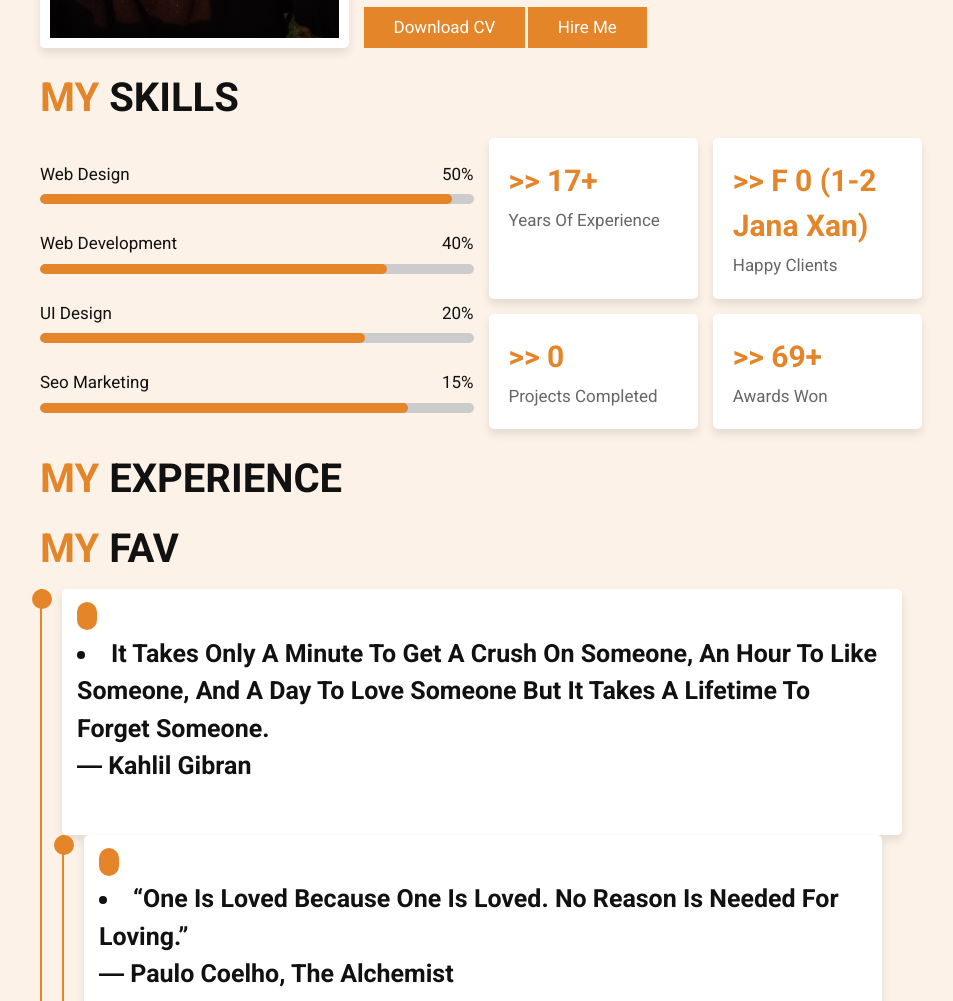
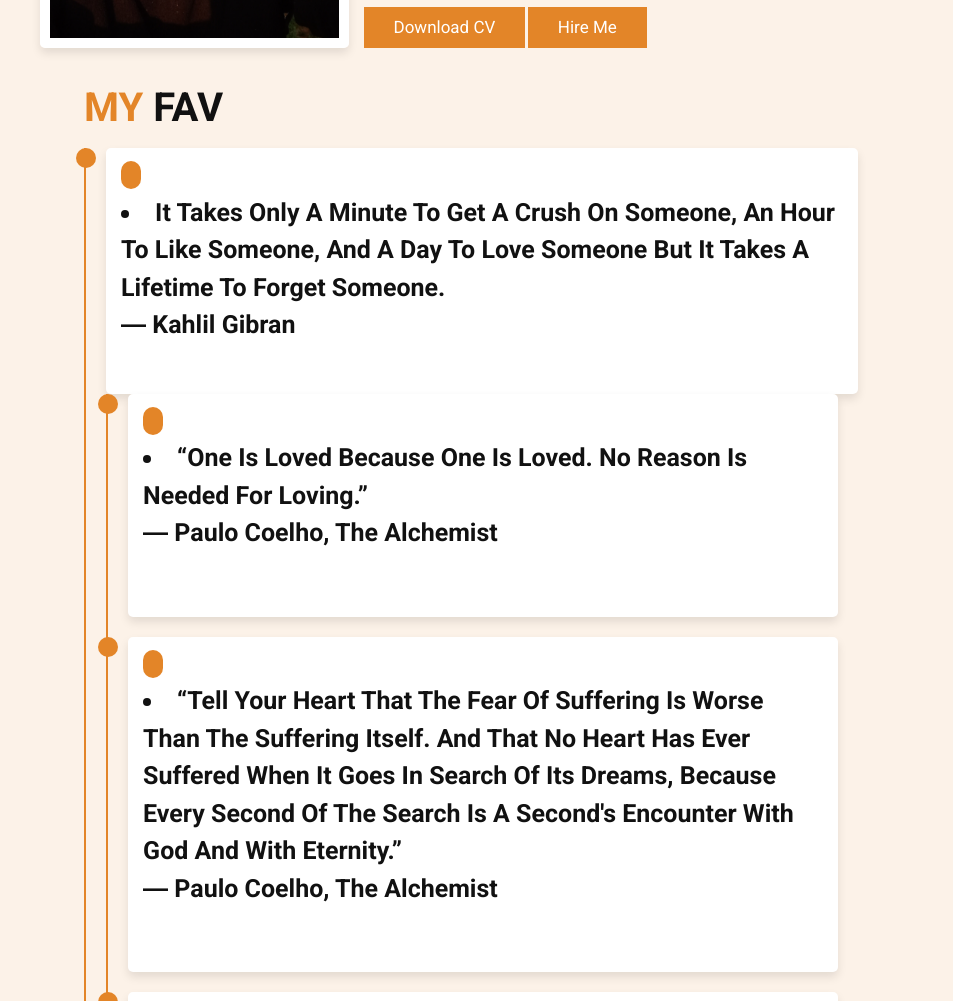
Before and after one commit to bichanpoudel/bichan-poudel, a plain HTML site: page index.html in a window 1280 px wide. Shown: the part 1254-2255 px from the top of the page, without its empty margins (309-1262 px from the left). Drawn offline with Linux system fonts and the light colour scheme.

Commit message:
Update index.html

```diff
--- a/index.html
+++ b/index.html
@@ -103,7 +103,7 @@
 
 </div>
 
-<h1 class="heading"> <span> my </span> skills </h1>
+<!-- <h1 class="heading"> <span> my </span> skills </h1>
 
 <div class="row-2">
 
@@ -149,7 +149,7 @@
 
 </div>
 
-</section>
+</section> -->
 
 <!-- about section ends -->
 
@@ -207,7 +207,7 @@
 
 <section class="experience" id="experience">
 
-     <h1 class="heading"> <span> my </span> experience </h1>
+     <!-- <h1 class="heading"> <span> my </span> experience </h1> -->
 
      <h1 class="heading"> <span> my </span> fav </h1>
 
```
